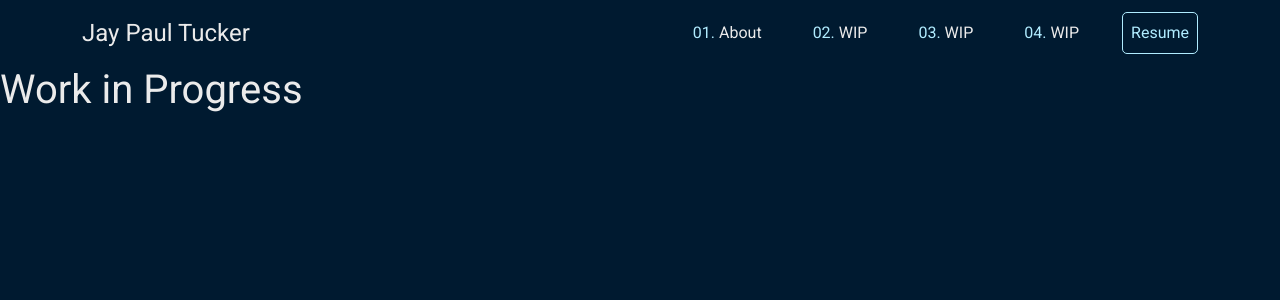
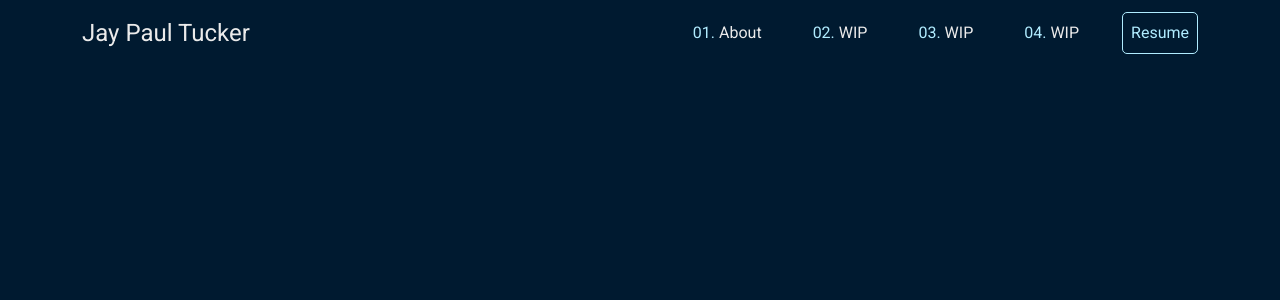
Before and after one commit to JayPTucker/React-Portfolio, a React (Create React App) app: page /about in a window 1280 px wide. Shown: the top 300 px of the page. Built offline with nearby package versions, Linux system fonts and the light colour scheme.

Commit message:
Got rid of About Page
- Removed about page.  Routes are still there just in case another page is needed in the future

```diff
--- a/src/App.js
+++ b/src/App.js
@@ -11,7 +11,7 @@ import './styles/App.css';
 // =========================================
 // PAGES
 import Home from './pages/Home';
-import About from './pages/About';
+// import About from './pages/About';
 import Navbar from './pages/Navbar';
 import LoadingScreen from "./pages/LoadingScreen.js";
 // =========================================
@@ -48,7 +48,7 @@ const App = () => {
           <Navbar></Navbar>
           <Routes>
             <Route path="/" element={<Home />} />
-            <Route path="/about" element={<About />} />
+            {/* <Route path="/about" element={<About />} /> */}
           </Routes>
         </Container>
       </CSSTransition>
--- a/src/pages/About.js
+++ /dev/null
@@ -1,12 +0,0 @@
-import React from 'react';
-
-const About = () => {
-  return (
-    <div>
-      <h1>Work in Progress</h1>
-      {/* Add content for about page */}
-    </div>
-  );
-};
-
-export default About;
```
